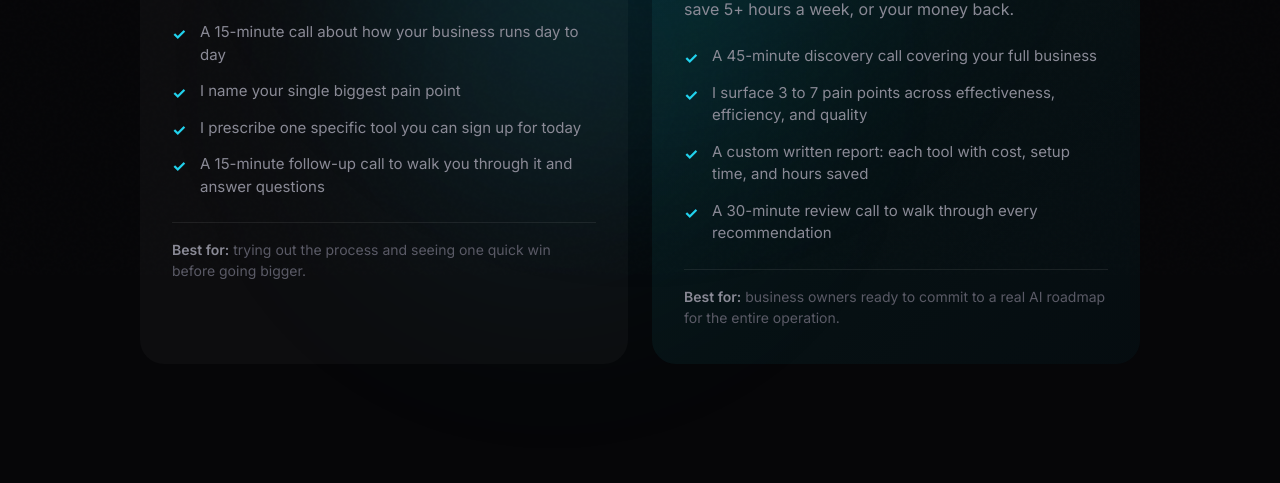
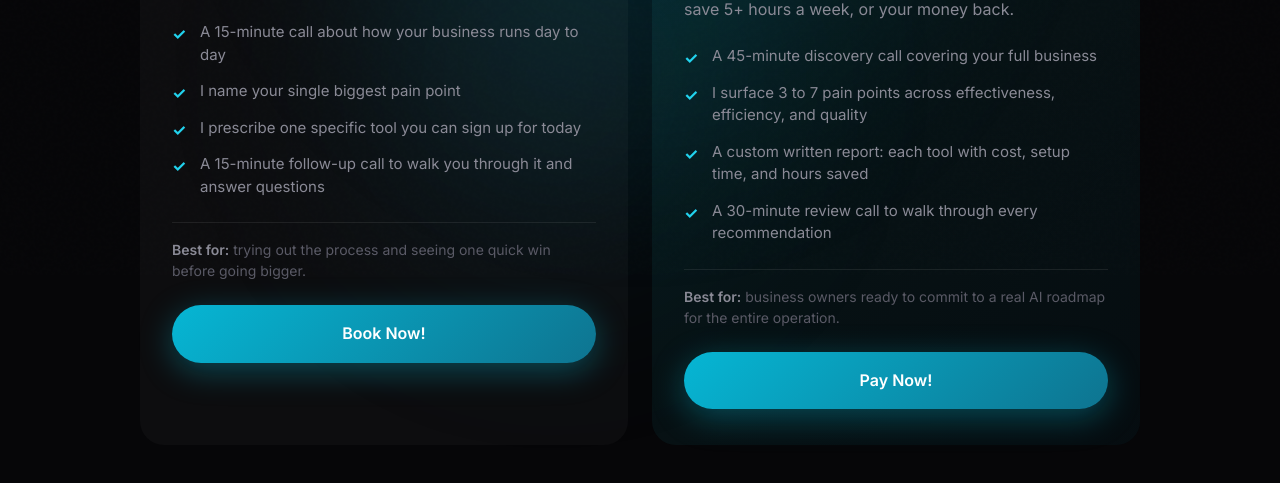
Before and after one commit to josh-strohm/ai-assessment-landing-page, a plain HTML site: page booking/index.html in a window 1280 px wide. Shown: the part 525-1008 px from the top of the page. Drawn offline with Linux system fonts and the light colour scheme; a script that the page names is missing.

Commit message:
add Book Now and Pay Now CTAs to each comparison card

```diff
--- a/booking/index.html
+++ b/booking/index.html
@@ -1103,6 +1103,9 @@
                         <li>A 15-minute follow-up call to walk you through it and answer questions</li>
                     </ul>
                     <p class="option-bestfor"><strong>Best for:</strong> trying out the process and seeing one quick win before going bigger.</p>
+                    <a href="https://cal.com/josh-strohm/mini-assessment" class="btn btn-primary" style="margin-top: 24px; display: flex; justify-content: center; width: 100%;">
+                        Book Now!
+                    </a>
                 </div>
 
                 <div class="option-card featured">
@@ -1116,6 +1119,9 @@
                         <li>A 30-minute review call to walk through every recommendation</li>
                     </ul>
                     <p class="option-bestfor"><strong>Best for:</strong> business owners ready to commit to a real AI roadmap for the entire operation.</p>
+                    <a href="https://cal.com/josh-strohm/ai-tools-assessment" class="btn btn-primary" style="margin-top: 24px; display: flex; justify-content: center; width: 100%;">
+                        Pay Now!
+                    </a>
                 </div>
             </div>
             <div class="cal-embed">
```
